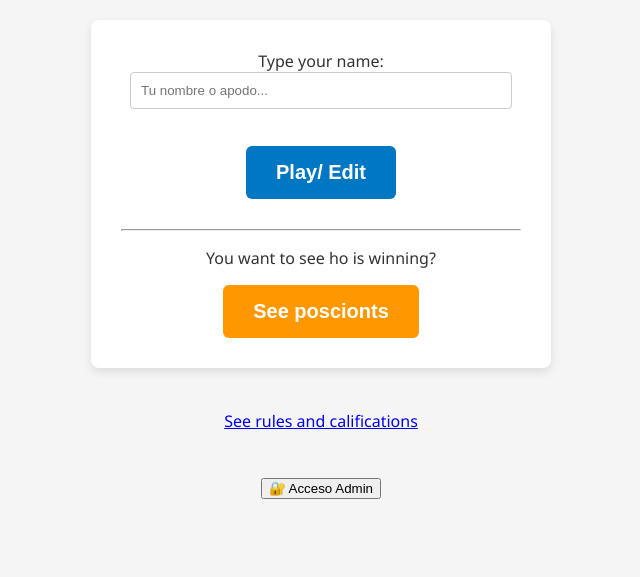
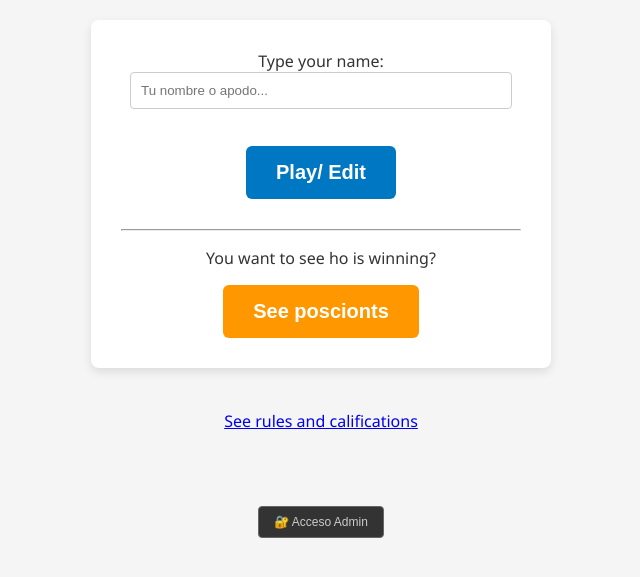
Before and after one commit to AlejandroMonn/Mundial-Score-26, a plain HTML site: page score26/index.html in a window 1280 px wide. Shown: the part 177-754 px from the top of the page, without its empty margins (319-959 px from the left). Drawn offline with Linux system fonts and the light colour scheme.

Commit message:
added the style for the admin button

```diff
--- a/score26/estilos.css
+++ b/score26/estilos.css
@@ -154,3 +154,18 @@ input[type="text"], input[type="number"] {
         margin-right: auto;
     }
 }
+
+.btn-admin {
+    background-color: #333;
+    color: #ccc;
+    font-size: 12px;
+    padding: 8px 15px;
+    border: 1px solid #666;
+    border-radius: 4px;
+    cursor: pointer;
+    margin-top: 30px;
+}
+.btn-admin:hover {
+    background-color: #000;
+    color: white;
+}
```
